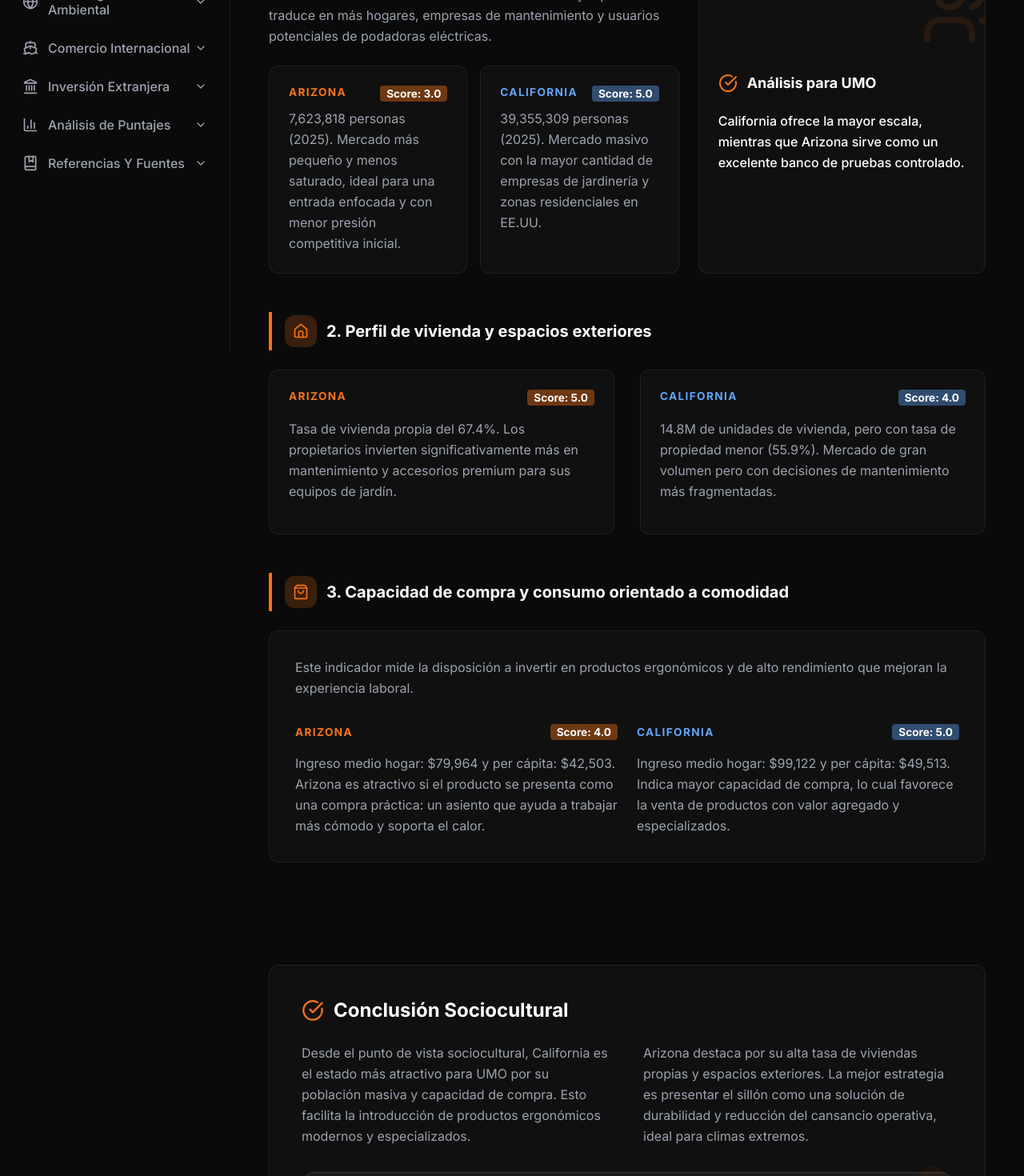
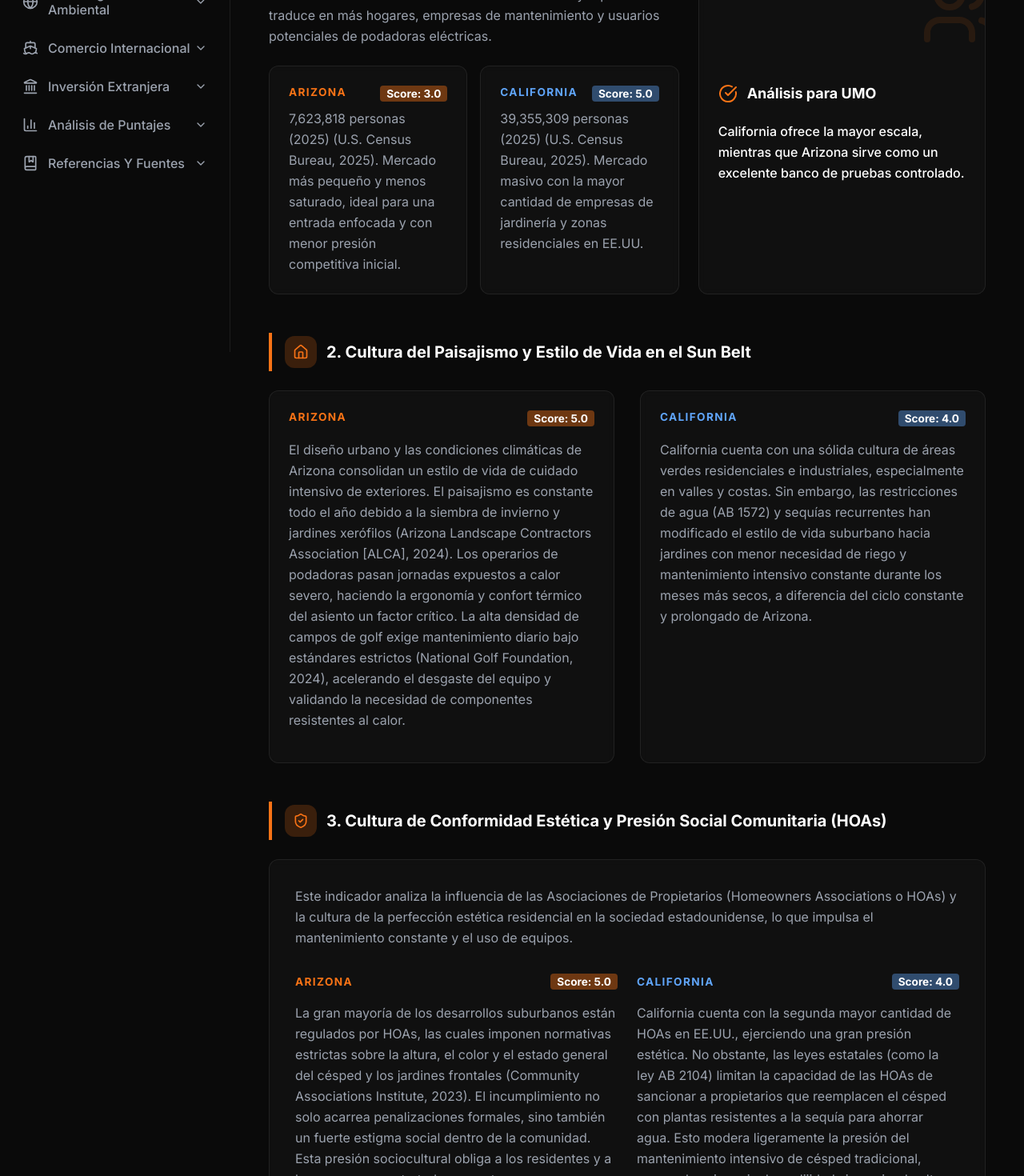
Before and after one commit to 4builes-crypto/Umo-internationalization, a React (Vite) app: page /social-cultural in a window 1280 px wide. Shown: the part 360-1830 px from the top of the page at 80% size. Built offline with nearby package versions, Linux system fonts and the light colour scheme.

Commit message:
feat: update Section 9 (Sociocultural) indicators, scores, and bibliography

```diff
--- a/src/pages/ScoreAnalysis.tsx
+++ b/src/pages/ScoreAnalysis.tsx
@@ -20,8 +20,8 @@ const scoreData = [
   },
   {
     category: { es: 'Sociocultural', en: 'Socio-Cultural' },
-    arizona: 4.00,
-    california: 4.67
+    arizona: 4.33,
+    california: 4.33
   },
   {
     category: { es: 'Comercio Internacional', en: 'International Trade' },
--- a/src/pages/SocialCultural.tsx
+++ b/src/pages/SocialCultural.tsx
@@ -1,4 +1,4 @@
-import { Users, Home, ShoppingBag, CheckCircle, ShieldCheck } from 'lucide-react';
+import { Users, Home, CheckCircle, ShieldCheck } from 'lucide-react';
 import { useLanguage } from '../contexts/LanguageContext';
 import { motion } from 'framer-motion';
 
@@ -52,8 +52,8 @@ export const SocialCultural = () => {
                 </div>
                 <p className="text-sm text-textSecondary leading-relaxed">
                   {language === 'es'
-                    ? '7,623,818 personas (2025). Mercado más pequeño y menos saturado, ideal para una entrada enfocada y con menor presión competitiva inicial.'
-                    : '7,623,818 people (2025). Smaller, less saturated market, ideal for a focused entry with lower initial competitive pressure.'}
+                    ? '7,623,818 personas (2025) (U.S. Census Bureau, 2025). Mercado más pequeño y menos saturado, ideal para una entrada enfocada y con menor presión competitiva inicial.'
+                    : '7,623,818 people (2025) (U.S. Census Bureau, 2025). Smaller, less saturated market, ideal for a focused entry with lower initial competitive pressure.'}
                 </p>
               </div>
               <div className="glass-card p-6 border-zinc-800 hover:border-blue-400/30 transition-colors">
@@ -63,8 +63,8 @@ export const SocialCultural = () => {
                 </div>
                 <p className="text-sm text-textSecondary leading-relaxed">
                   {language === 'es'
-                    ? '39,355,309 personas (2025). Mercado masivo con la mayor cantidad de empresas de jardinería y zonas residenciales en EE.UU.'
-                    : '39,355,309 people (2025). Massive market with the highest number of landscaping companies and residential areas in the US.'}
+                    ? '39,355,309 personas (2025) (U.S. Census Bureau, 2025). Mercado masivo con la mayor cantidad de empresas de jardinería y zonas residenciales en EE.UU.'
+                    : '39,355,309 people (2025) (U.S. Census Bureau, 2025). Massive market with the highest number of landscaping companies and residential areas in the US.'}
                 </p>
               </div>
             </div>
@@ -90,7 +90,7 @@ export const SocialCultural = () => {
         </div>
       </section>
 
-      {/* 2. Perfil de vivienda y espacios exteriores */}
+      {/* 2. Cultura del Paisajismo y Estilo de Vida en el Sun Belt */}
       <section className="space-y-6">
         <div className="flex items-center gap-3 border-l-4 border-unoOrange pl-4 py-1">
           <div className="w-10 h-10 rounded-xl bg-unoOrange/20 flex items-center justify-center text-unoOrange">
@@ -98,8 +98,8 @@ export const SocialCultural = () => {
           </div>
           <h2 className="text-xl font-bold text-white">
             {language === 'es'
-              ? '2. Perfil de vivienda y espacios exteriores'
-              : '2. Housing Profile & Outdoor Spaces'}
+              ? '2. Cultura del Paisajismo y Estilo de Vida en el Sun Belt'
+              : '2. Landscaping Culture & Sun Belt Lifestyle'}
           </h2>
         </div>
 
@@ -111,8 +111,8 @@ export const SocialCultural = () => {
             </div>
             <p className="text-sm text-textSecondary leading-relaxed mb-4">
               {language === 'es'
-                ? 'Tasa de vivienda propia del 67.4%. Los propietarios invierten significativamente más en mantenimiento y accesorios premium para sus equipos de jardín.'
-                : 'Home ownership rate of 67.4%. Owners invest significantly more in maintenance and premium accessories for their garden equipment.'}
+                ? 'El diseño urbano y las condiciones climáticas de Arizona consolidan un estilo de vida de cuidado intensivo de exteriores. El paisajismo es constante todo el año debido a la siembra de invierno y jardines xerófilos (Arizona Landscape Contractors Association [ALCA], 2024). Los operarios de podadoras pasan jornadas expuestos a calor severo, haciendo la ergonomía y confort térmico del asiento un factor crítico. La alta densidad de campos de golf exige mantenimiento diario bajo estándares estrictos (National Golf Foundation, 2024), acelerando el desgaste del equipo y validando la necesidad de componentes resistentes al calor.'
+                : 'Urban design and climatic conditions in Arizona consolidate an intensive outdoor lifestyle. Landscaping is year-round due to winter overseeding and desert-adapted xeriscaping (Arizona Landscape Contractors Association [ALCA], 2024). Mower operators spend long shifts exposed to severe heat, making seat ergonomics and thermal comfort critical. High golf course density requires daily maintenance under strict standards (National Golf Foundation, 2024), accelerating equipment wear and validating the need for heat-resistant components.'}
             </p>
           </div>
 
@@ -123,23 +123,23 @@ export const SocialCultural = () => {
             </div>
             <p className="text-sm text-textSecondary leading-relaxed mb-4">
               {language === 'es'
-                ? '14.8M de unidades de vivienda, pero con tasa de propiedad menor (55.9%). Mercado de gran volumen pero con decisiones de mantenimiento más fragmentadas.'
-                : '14.8M housing units, but with a lower ownership rate (55.9%). High-volume market but with more fragmented maintenance decisions.'}
+                ? 'California cuenta con una sólida cultura de áreas verdes residenciales e industriales, especialmente en valles y costas. Sin embargo, las restricciones de agua (AB 1572) y sequías recurrentes han modificado el estilo de vida suburbano hacia jardines con menor necesidad de riego y mantenimiento intensivo constante durante los meses más secos, a diferencia del ciclo constante y prolongado de Arizona.'
+                : 'California has a strong culture of residential and industrial green areas, especially in valleys and coasts. However, water restrictions (AB 1572) and recurring droughts have shifted suburban lifestyles toward landscaping with less irrigation and intensive continuous maintenance during the driest months, unlike Arizona\'s constant, prolonged cycle.'}
             </p>
           </div>
         </div>
       </section>
 
-      {/* 3. Capacidad de compra y consumo orientado a comodidad */}
+      {/* 3. Cultura de Conformidad Estética y Presión Social Comunitaria (HOAs) */}
       <section className="space-y-6">
         <div className="flex items-center gap-3 border-l-4 border-unoOrange pl-4 py-1">
           <div className="w-10 h-10 rounded-xl bg-unoOrange/20 flex items-center justify-center text-unoOrange">
-            <ShoppingBag className="w-5 h-5" />
+            <ShieldCheck className="w-5 h-5" />
           </div>
           <h2 className="text-xl font-bold text-white">
             {language === 'es'
-              ? '3. Capacidad de compra y consumo orientado a comodidad'
-              : '3. Purchasing Power & Comfort-Oriented Consumption'}
+              ? '3. Cultura de Conformidad Estética y Presión Social Comunitaria (HOAs)'
+              : '3. Culture of Aesthetic Compliance & Community Social Pressure (HOAs)'}
           </h2>
         </div>
 
@@ -147,8 +147,8 @@ export const SocialCultural = () => {
           <div className="prose prose-invert max-w-none mb-8">
             <p className="text-sm text-textSecondary leading-relaxed">
               {language === 'es'
-                ? 'Este indicador mide la disposición a invertir en productos ergonómicos y de alto rendimiento que mejoran la experiencia laboral.'
-                : 'This indicator measures the willingness to invest in ergonomic and high-performance products that improve the work experience.'}
+                ? 'Este indicador analiza la influencia de las Asociaciones de Propietarios (Homeowners Associations o HOAs) y la cultura de la perfección estética residencial en la sociedad estadounidense, lo que impulsa el mantenimiento constante y el uso de equipos.'
+                : 'This indicator analyzes the influence of Homeowners Associations (HOAs) and the culture of residential aesthetic perfection in US society, driving constant maintenance and equipment usage.'}
             </p>
           </div>
 
@@ -156,23 +156,23 @@ export const SocialCultural = () => {
             <div className="space-y-4">
               <div className="flex justify-between items-center">
                 <h4 className="text-unoOrange font-bold text-xs uppercase tracking-widest">ARIZONA</h4>
-                <span className="text-xs font-bold text-white px-2 py-0.5 bg-unoOrange/40 rounded whitespace-nowrap">Score: 4.0</span>
+                <span className="text-xs font-bold text-white px-2 py-0.5 bg-unoOrange/40 rounded whitespace-nowrap">Score: 5.0</span>
               </div>
               <p className="text-sm text-textSecondary leading-relaxed">
                 {language === 'es'
-                  ? 'Ingreso medio hogar: $79,964 y per cápita: $42,503. Arizona es atractivo si el producto se presenta como una compra práctica: un asiento que ayuda a trabajar más cómodo y soporta el calor.'
-                  : 'Median household income: $79,964 and per capita: $42,503. Arizona is attractive if the product is presented as a practical purchase: a seat that helps work more comfortably and handles heat.'}
+                  ? 'La gran mayoría de los desarrollos suburbanos están regulados por HOAs, las cuales imponen normativas estrictas sobre la altura, el color y el estado general del césped y los jardines frontales (Community Associations Institute, 2023). El incumplimiento no solo acarrea penalizaciones formales, sino también un fuerte estigma social dentro de la comunidad. Esta presión sociocultural obliga a los residentes y a las empresas contratadas a mantener un uso intensivo y constante de tractores podadores, impulsando la adopción de fundas de alta resiliencia UMO para cumplir con la uniformidad exigida.'
+                  : 'The vast majority of suburban developments are regulated by HOAs, which impose strict guidelines on lawn height, color, and maintenance (Community Associations Institute, 2023). Non-compliance leads to penalties and social stigma. This pressure forces residents and contractors into intensive and constant use of tractor mowers, driving the adoption of high-resilience UMO covers to meet the required aesthetic uniformity.'}
               </p>
             </div>
             <div className="space-y-4">
               <div className="flex justify-between items-center">
                 <h4 className="text-blue-400 font-bold text-xs uppercase tracking-widest">CALIFORNIA</h4>
-                <span className="text-xs font-bold text-white px-2 py-0.5 bg-blue-400/40 rounded whitespace-nowrap">Score: 5.0</span>
+                <span className="text-xs font-bold text-white px-2 py-0.5 bg-blue-400/40 rounded whitespace-nowrap">Score: 4.0</span>
               </div>
               <p className="text-sm text-textSecondary leading-relaxed">
                 {language === 'es'
-                  ? 'Ingreso medio hogar: $99,122 y per cápita: $49,513. Indica mayor capacidad de compra, lo cual favorece la venta de productos con valor agregado y especializados.'
-                  : 'Median household income: $99,122 and per capita: $49,513. Indicates higher purchasing power, favoring the sale of value-added and specialized products.'}
+                  ? 'California cuenta con la segunda mayor cantidad de HOAs en EE.UU., ejerciendo una gran presión estética. No obstante, las leyes estatales (como la ley AB 2104) limitan la capacidad de las HOAs de sancionar a propietarios que reemplacen el césped con plantas resistentes a la sequía para ahorrar agua. Esto modera ligeramente la presión del mantenimiento intensivo de césped tradicional, aunque la exigencia de prolijidad sigue siendo alta.'
+                  : 'California has the second-highest number of HOAs in the US, exerting high aesthetic pressure. However, state laws (such as AB 2104) limit HOAs\' capacity to penalize homeowners replacing turf with drought-tolerant landscaping to save water. This slightly moderates traditional intensive mowing, though neatness and visual standards remain highly demanded.'}
               </p>
             </div>
           </div>
@@ -190,13 +190,13 @@ export const SocialCultural = () => {
           <div className="grid grid-cols-1 lg:grid-cols-2 gap-10">
             <p className="text-sm text-textSecondary leading-relaxed">
               {language === 'es'
-                ? 'Desde el punto de vista sociocultural, California es el estado más atractivo para UMO por su población masiva y capacidad de compra. Esto facilita la introducción de productos ergonómicos modernos y especializados.'
-                : 'From a socio-cultural perspective, California is the most attractive state for UMO due to its massive population and purchasing power. This facilitates the introduction of modern and specialized ergonomic products.'}
+                ? 'Desde el punto de vista sociocultural, California representa un mercado masivo pero sujeto a presiones de sostenibilidad. La clave para UMO es la compatibilidad universal que ayuda a los contratistas a cumplir de manera eficiente con las demandas estéticas bajo un contexto de transición a paisajismo de bajo consumo de agua.'
+                : 'From a socio-cultural perspective, California represents a massive market but subject to sustainability pressures. The key for UMO is its universal compatibility that helps contractors efficiently meet aesthetic demands in a context of transition to low-water landscaping.'}
             </p>
             <p className="text-sm text-textSecondary leading-relaxed">
               {language === 'es'
-                ? 'Arizona destaca por su alta tasa de viviendas propias y espacios exteriores. La mejor estrategia es presentar el sillón como una solución de durabilidad y reducción del cansancio operativa, ideal para climas extremos.'
-                : 'Arizona stands out for its high rate of home ownership and outdoor spaces. The best strategy is to present the seat as a solution for durability and reduced operational fatigue, ideal for extreme climates.'}
+                ? 'Arizona destaca por su cultura de paisajismo constante todo el año y la gran presión regulatoria de las HOAs. Esto exige que la maquinaria mantenga un estado estético y operativo impecable, haciendo de las fundas protectoras UMO un componente esencial para resistir el desgaste del sol y cumplir con las normas comunitarias.'
+                : 'Arizona stands out for its year-round landscaping culture and high regulatory pressure from HOAs. This requires machinery to maintain an impeccable aesthetic and operational status, making UMO protective covers an essential component to resist sun wear and comply with community rules.'}
             </p>
           </div>
           <div className="mt-8 p-6 bg-white/5 rounded-2xl border border-white/10">
```
Also changed, not shown: src/pages/Bibliography.tsx (+33 -0 lines).
